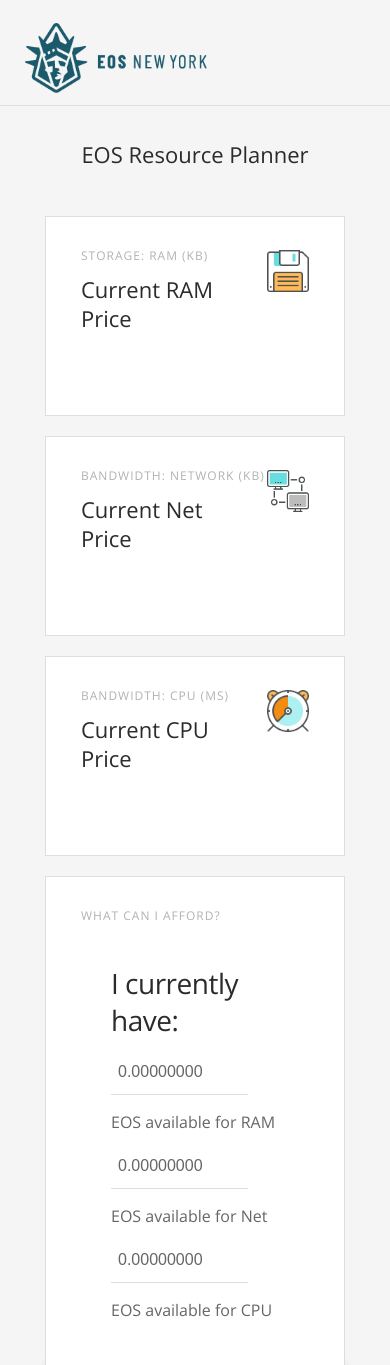
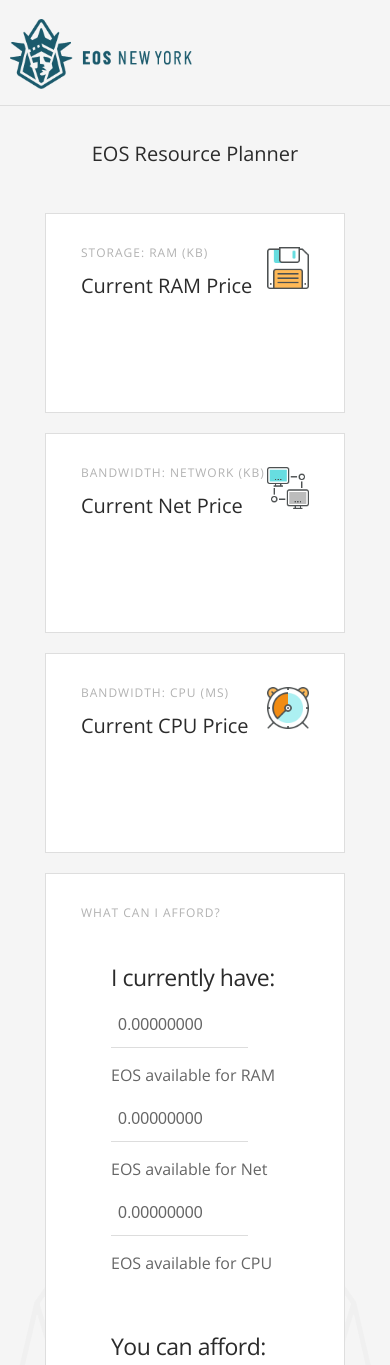
Before and after one commit to eosnewyork/erp, a plain HTML site: page frontend/index.html in a window 390 px wide. Shown: the top 1365 px of the page. Drawn offline with nearby package versions, Linux system fonts and the light colour scheme; no server answers.

Commit message:
Add responsive compatibility for small legacy phones (iphone5)
- Updated responsive CSS to accomodate legacy devices with extra-small screen widths of <365px (ex: iphone5, galaxy s5)
- Fix overlap in EOS/USD price with EOS New York logo in header on iphone6/7/8 resolution
- Fix font sizes to fit better on screen for iphone 6/7/8 resolution

```diff
--- a/frontend/css/responsive.css
+++ b/frontend/css/responsive.css
@@ -152,7 +152,9 @@
 	padding-bottom: 0px;
 }
 h1#logo {
-	margin-left: 25px;
+	margin-left: 10px;
+	background-size: 164px 63px;
+	top: -6px;
 }
 header #eos-price-usd {
 	right: 30px;
@@ -168,4 +170,17 @@
 #sourcecode {
 	left: 0px;
 }
+h3 {
+	font-size: 23px;
 }
+h4 {
+	font-size: 20px;
+}
+}
+
+/*Legacy extra-small devices (old phones):*/
+@media only screen and (max-width: 365px) {
+header #eos-price-usd {
+	top: 72px;
+}
+}
--- a/frontend/css/styles.css
+++ b/frontend/css/styles.css
@@ -438,7 +438,7 @@
 	margin: 0;
 	display: block;
 	margin-left: 35px;
-	top: -2px;
+	top: -3px;
 	float: left;
 }
 h1#logo a {
```
